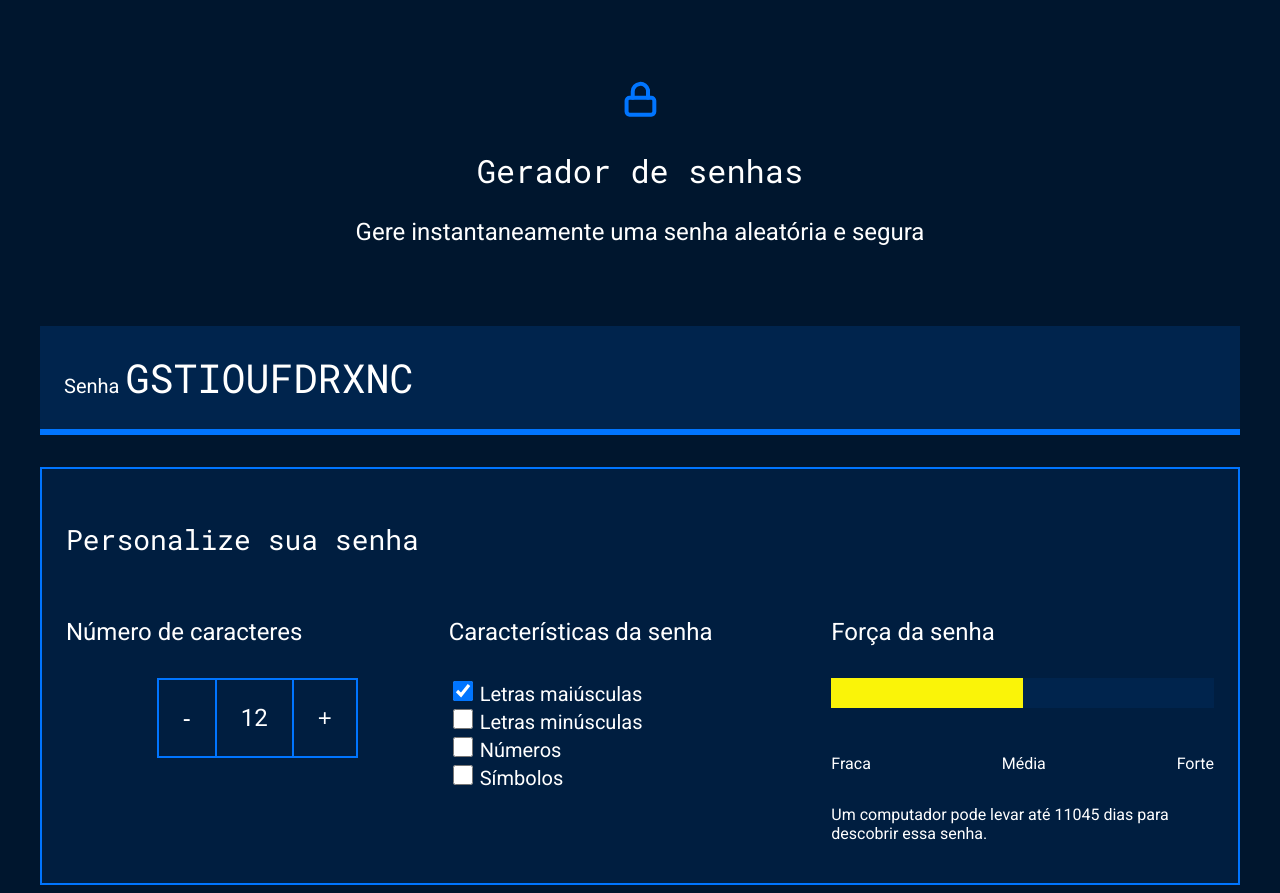
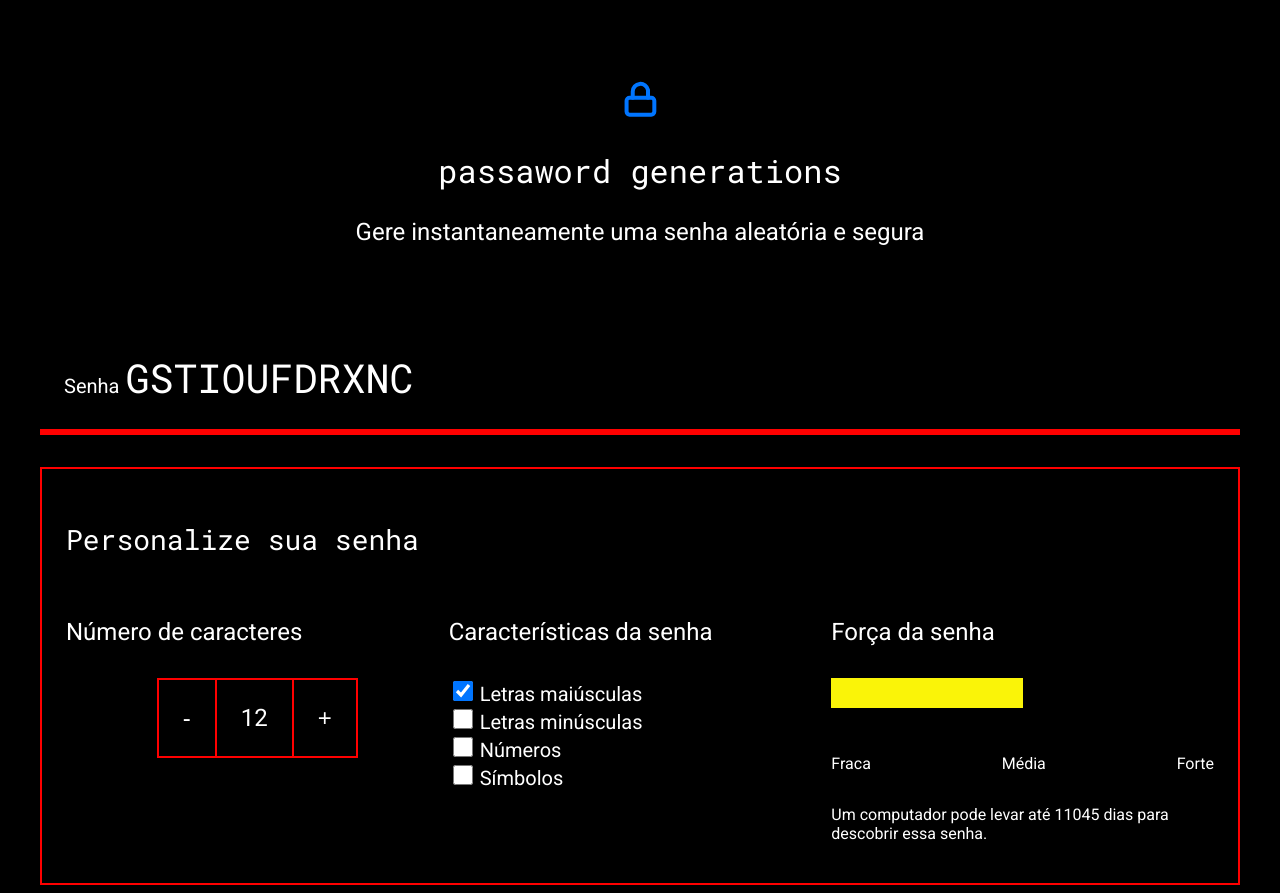
Before and after one commit to Rafafelix14/password-generation, a plain HTML site: page js-gerador-senha-main/index.html in a window 1280 px wide. Drawn offline with Linux system fonts and the light colour scheme.

Commit message:
Add files via upload

```diff
--- a/js-gerador-senha-main/index.html
+++ b/js-gerador-senha-main/index.html
@@ -12,7 +12,7 @@
     <section class="conteudo">
         <div class="conteudo-titulo">
             <img src="unlock.svg" alt="cadeado fechado">
-            <h2 class="titulo-principal">Gerador de senhas</h2>
+            <h2 class="titulo-principal">passaword generations</h2>
             <h3 class="titulo-secundario">Gere instantaneamente uma senha aleatória e segura</h3>
         </div>
         <div class="conteudo-senha">
--- a/js-gerador-senha-main/style.css
+++ b/js-gerador-senha-main/style.css
@@ -1,11 +1,11 @@
 @import url('https://fonts.googleapis.com/css2?family=Roboto&family=Roboto+Mono&display=swap');
 
 :root{
-    --branco: white;
-    --cor-de-fundo: #00162E;
-    --fundo-senha: #00244D;
-    --fundo-texto: #001E40;
-    --borda: #0075FF;
+    --branco: rgb(255, 255, 255);
+    --cor-de-fundo: #000000;
+    --fundo-senha: #000000;
+    --fundo-texto: #000000;
+    --borda: #ff0000;
     --roboto: 'Roboto', sans-serif;
     --roboto-mono: 'Roboto Mono', monospace;
 }
```
